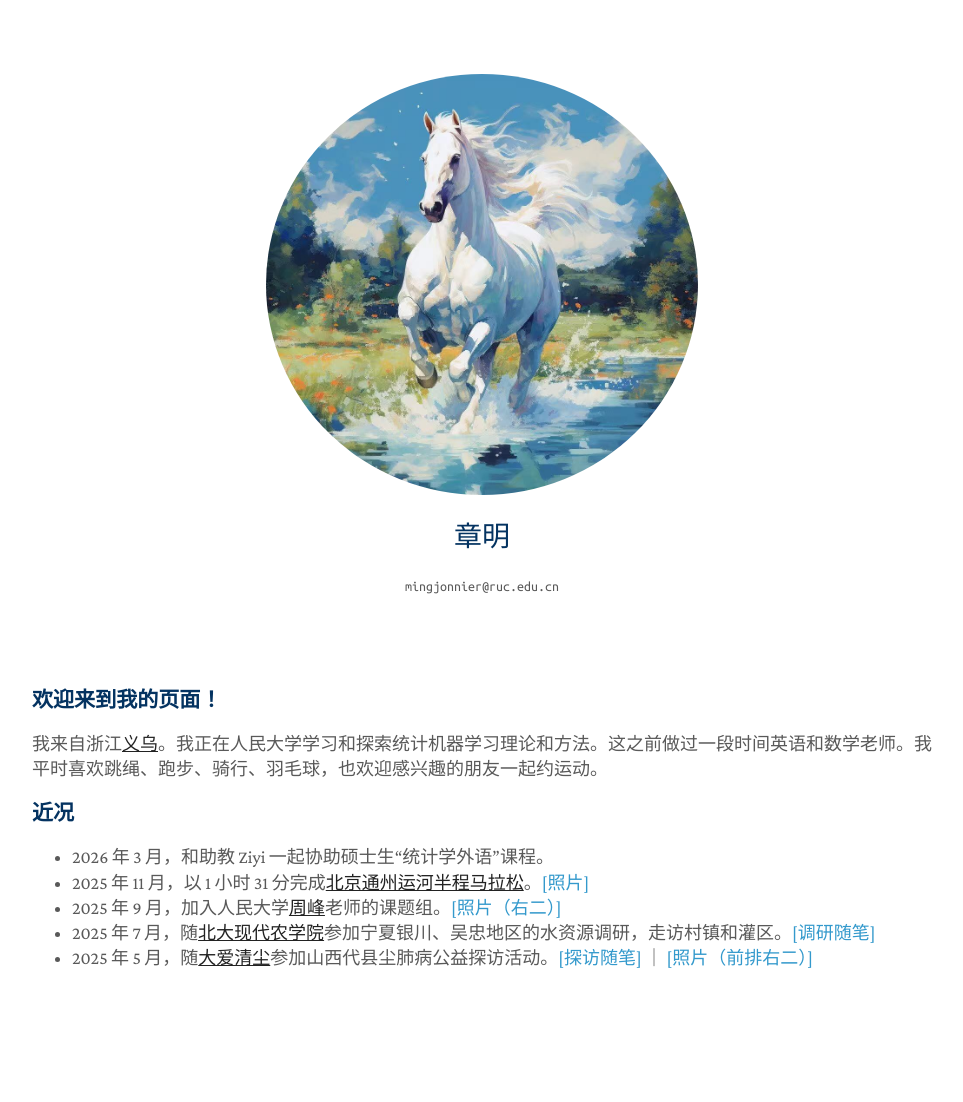
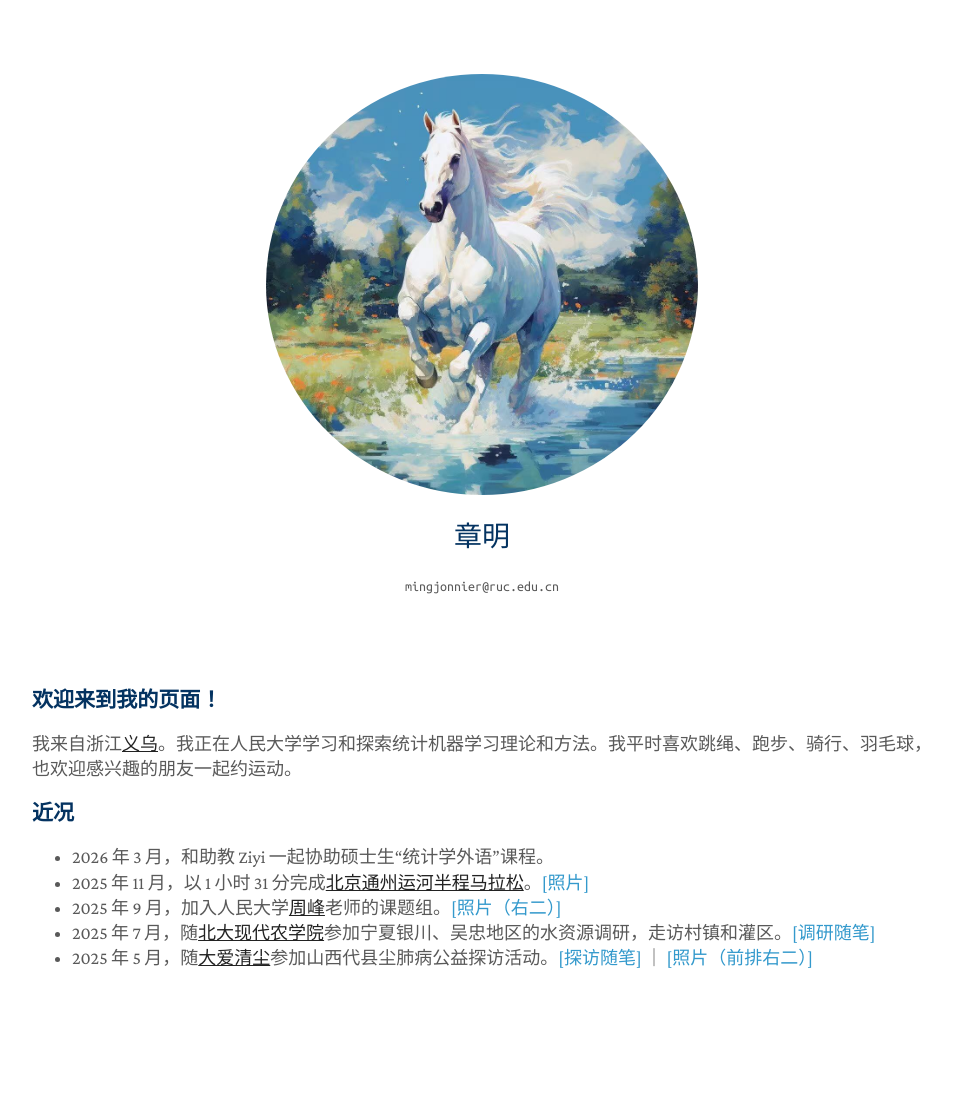
Before and after one commit to zhangming4153/zhangming4153.github.io, a Jekyll site: the page built from cn/index.md, in a window 1280 px wide. Shown: the whole page, without its empty margins (158-1121 px from the left). Built offline with Jekyll 4.4.1, drawn with Linux system fonts in a browser that asks for light colours; a style sheet for code colours, icons or effects is not loaded.

Commit message:
Update index.md

```diff
--- a/cn/index.md
+++ b/cn/index.md
@@ -5,7 +5,7 @@ title: 章明
 ---
 ### 欢迎来到我的页面！
 
-我来自浙江<a href="https://en.wikipedia.org/wiki/Yiwu"><strong><u>义乌</u></strong></a>。我正在人民大学学习和探索统计机器学习理论和方法。这之前做过一段时间英语和数学老师。我平时喜欢跳绳、跑步、骑行、羽毛球，也欢迎感兴趣的朋友一起约运动。
+我来自浙江<a href="https://en.wikipedia.org/wiki/Yiwu"><strong><u>义乌</u></strong></a>。我正在人民大学学习和探索统计机器学习理论和方法。我平时喜欢跳绳、跑步、骑行、羽毛球，也欢迎感兴趣的朋友一起约运动。
 
 ### 近况
 
```
